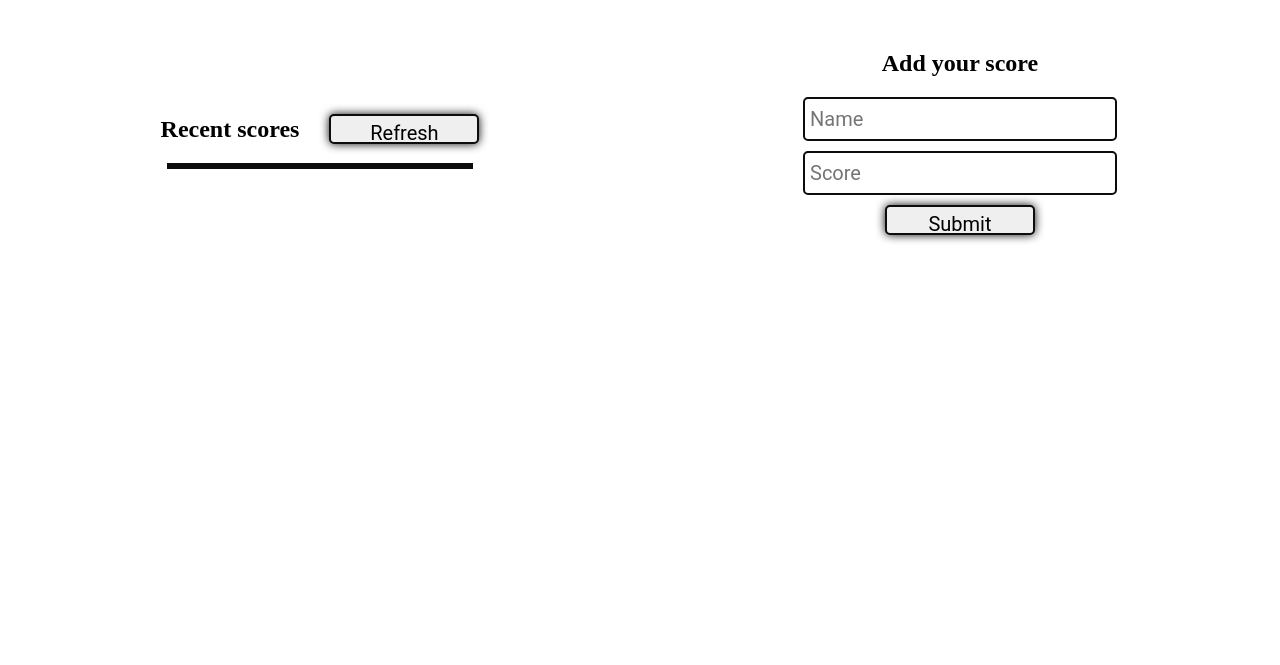
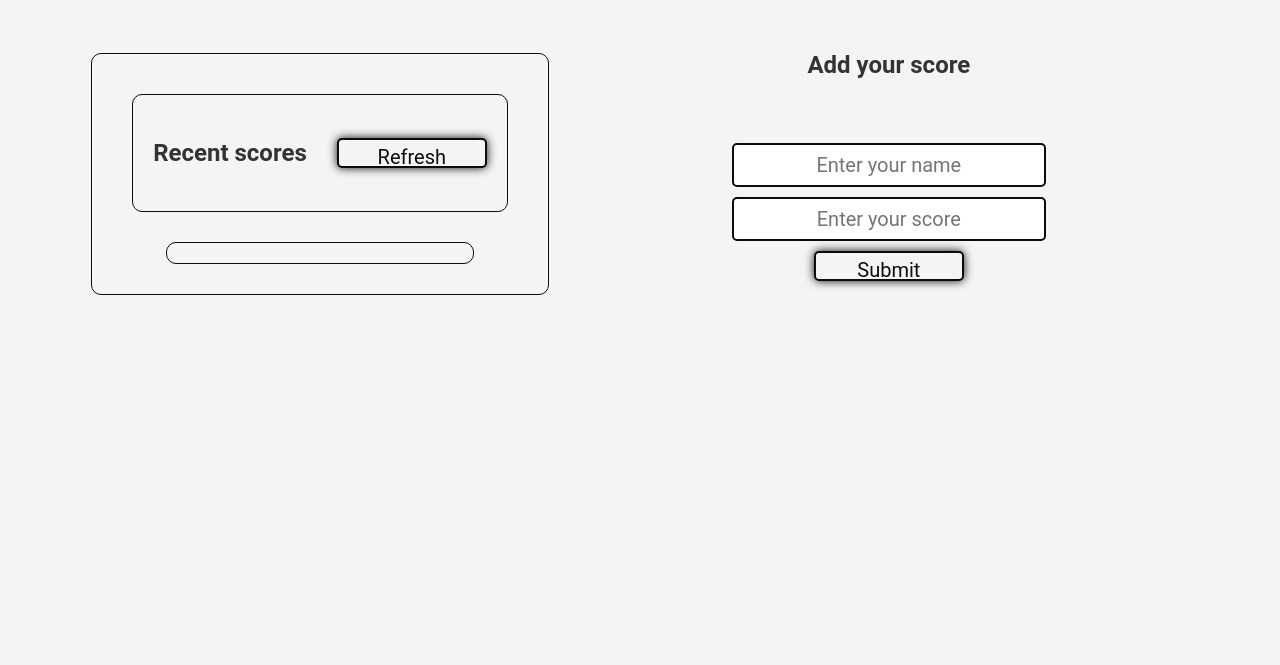
Before and after one commit to asharanjith/LeaderBoard, a website built with webpack: page src/index.html in a window 1280 px wide. Shown: the part 135-800 px from the top of the page. Built offline with nearby package versions, Linux system fonts and the light colour scheme; no server answers.

Commit message:
Add styling and update the key using enviorment variable

```diff
--- a/package.json
+++ b/package.json
@@ -26,7 +26,7 @@
     "eslint": "^7.32.0",
     "eslint-config-airbnb-base": "^14.2.1",
     "eslint-plugin-import": "^2.26.0",
-    "hint": "^7.1.3",
+    "hint": "^2.0.0",
     "html-webpack-plugin": "^5.5.0",
     "style-loader": "^3.3.1",
     "stylelint": "^13.13.1",
--- a/src/index.html
+++ b/src/index.html
@@ -20,8 +20,8 @@
         <div class="left-container">
             <h2>Add your score</h2>
             <form class="inputPlayer">
-                <input type="text" placeholder="Name" id="playerName" required>
-                <input type="integer" placeholder="Score" id="playerScore" required>
+                <input type="text" placeholder="Enter your name" id="playerName" required>
+                <input type="integer" placeholder="Enter your score" id="playerScore" required>
                 <button type="submit" class="submitButton">Submit</button>
             </form>
             <span id="message"></span>
--- a/src/index.js
+++ b/src/index.js
@@ -4,8 +4,8 @@ import displayScores from './modules/api.js';
 const refreshButton = document.querySelector('#refresh');
 const form = document.querySelector('.inputPlayer');
 const message = document.querySelector('#message');
-const key = 'Fre06jK3qCMjBipi1fVQ';
-// const key = process.env.API_KEY;
+
+const key = process.env.API_KEY;
 const url = `https://us-central1-js-capstone-backend.cloudfunctions.net/api/games/${key}/scores/`;
 
 refreshButton.addEventListener('click', () => {
--- a/src/modules/api.js
+++ b/src/modules/api.js
@@ -5,7 +5,7 @@ const displayScores = (data) => {
   const scores = data.sort((a, b) => b.score - a.score);
   const scoresList = scores.map((score) => {
     const li = document.createElement('li');
-    li.innerHTML = `${score.user}: ${score.score}`;
+    li.innerHTML = `<span>${score.user}</span> <span>${score.score}</span>`;
     return li;
   });
   scoresList.forEach((score) => {
--- a/src/style.css
+++ b/src/style.css
@@ -1,12 +1,20 @@
 body {
   margin: 0%;
+  padding: 0%;
+  font-family: 'Roboto', sans-serif;
+  font-size: 16px;
+  line-height: 1.5;
+  color: #333;
+  background: #f4f4f4;
 }
 
 h1 {
   font-size: 50px;
   font-family: 'Roboto', sans-serif;
   color: rgb(12, 12, 12);
-  padding: 20px;
+
+  /* padding: 20px; */
+  text-align: center;
 }
 
 .container {
@@ -15,8 +23,11 @@ h1 {
   justify-content: center;
   align-items: center;
   flex-wrap: wrap;
-  margin: 0%;
-  padding: 0%;
+  width: 100%;
+  max-width: 1200px;
+  margin: 0 auto;
+
+  /* padding: 20px; */
 }
 
 .left-container {
@@ -26,15 +37,20 @@ h1 {
   justify-content: center;
   align-items: center;
   flex-wrap: wrap;
+  order: 2;
+  padding: 20px;
 }
 
 .right-container {
-  width: 50%;
   display: flex;
   flex-direction: column;
   justify-content: center;
   align-items: center;
   flex-wrap: wrap;
+  border: rgb(12, 12, 12) 1px solid;
+  border-radius: 10px;
+  padding: 20px;
+  margin: 20px;
 }
 
 form {
@@ -44,6 +60,8 @@ form {
   align-items: center;
   flex-wrap: wrap;
   gap: 10px;
+  padding: 20px;
+  margin: 20px;
 }
 
 input {
@@ -54,6 +72,8 @@ input {
   padding: 5px;
   font-size: 20px;
   font-family: 'Roboto', sans-serif;
+  color: rgb(12, 12, 12);
+  text-align: center;
 }
 
 button {
@@ -66,6 +86,15 @@ button {
   font-size: 20px;
   font-family: 'Roboto', sans-serif;
   box-shadow: 0 0 10px 0 rgb(12, 12, 12);
+  color: rgb(12, 12, 12);
+  background: #f4f4f4;
+  cursor: pointer;
+}
+
+button:hover {
+  background: rgb(12, 12, 12);
+  color: #f4f4f4;
+  scale: 1.1;
 }
 
 .scoreBoard {
@@ -74,35 +103,66 @@ button {
   align-items: center;
   flex-wrap: wrap;
   gap: 30px;
+  border: rgb(12, 12, 12) 1px solid;
+  border-radius: 10px;
+  padding: 20px;
+  margin: 20px;
 }
 
 #recent-scores {
   list-style: none;
   width: 300px;
-  display: flex;
-  flex-direction: column;
-  justify-content: center;
-  align-items: flex-start;
-  flex-wrap: wrap;
-  gap: 10px;
-  border: 3px solid rgb(12, 12, 12);
-  padding: 0;
-  margin: 0;
+  max-height: 300px;
+  overflow: auto;
+  border: 1px solid rgb(12, 12, 12);
+  border-radius: 10px;
+  padding: 10px 3px 10px 3px;
+  margin: 10px;
 }
 
 li {
   font-size: 20px;
   font-family: 'Roboto', sans-serif;
   width: 100%;
+  display: flex;
+  flex-direction: row;
+  justify-content: space-between;
+  align-items: center;
+  flex-wrap: wrap;
   padding: 0;
-  border: 0;
+  margin: 0;
 }
 
 li:nth-child(odd) {
-  background-color: rgb(54, 53, 53);
-  color: white;
+  background: #f4f4f4;
+}
+
+li:nth-child(even) {
+  background: rgb(58, 58, 58);
+  color: #f4f4f4;
 }
 
 .success {
   color: green;
+  font-size: 20px;
+  font-family: 'Roboto', sans-serif;
+  text-align: center;
+  padding: 20px;
+  margin: 20px;
 }
+
+::-webkit-scrollbar {
+  width: 10px;
+}
+
+::-webkit-scrollbar-track {
+  background: #f1f1f1;
+}
+
+::-webkit-scrollbar-thumb {
+  background: #888;
+}
+
+::-webkit-scrollbar-thumb:hover {
+  background: #555;
+}
```
Also changed, not shown: dist/index.html, dist/main.js, 1 other file.
